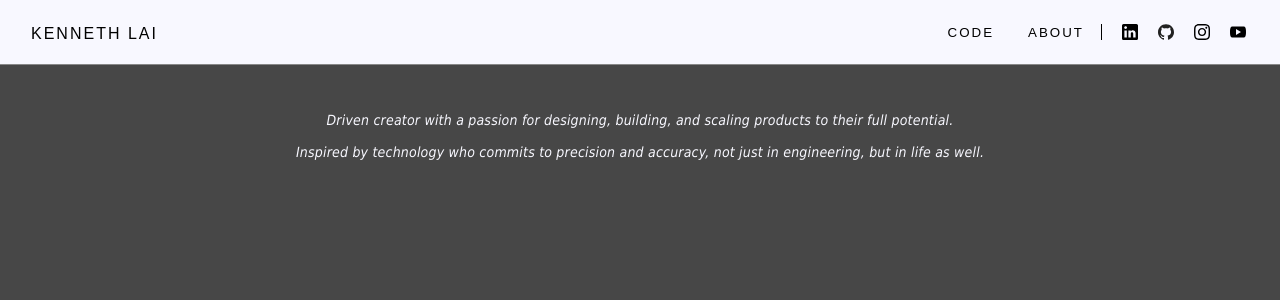
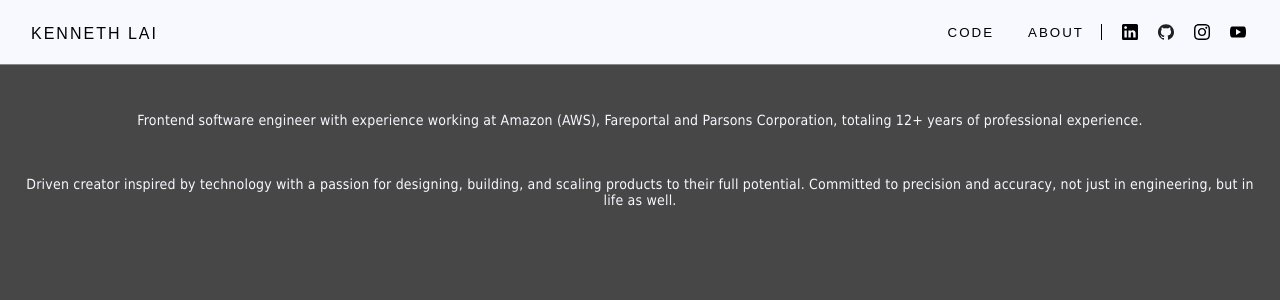
Before and after one commit to klnyc/Kenneth-Lai, a React (Create React App) app: page /about in a window 1280 px wide. Shown: the top 300 px of the page. Built offline with nearby package versions, Linux system fonts and the light colour scheme.

Commit message:
Add years of experience to About section

```diff
--- a/src/components/About.tsx
+++ b/src/components/About.tsx
@@ -2,12 +2,14 @@ export const About = (): JSX.Element => {
   return (
     <div id="about" className="section">
       <div>
-        Driven creator with a passion for designing, building, and scaling
-        products to their full potential.
+        Frontend software engineer with experience working at Amazon (AWS),
+        Fareportal and Parsons Corporation, totaling 12+ years of professional
+        experience.
       </div>
       <div>
-        Inspired by technology who commits to precision and accuracy, not just
-        in engineering, but in life as well.
+        Driven creator inspired by technology with a passion for designing,
+        building, and scaling products to their full potential. Committed to
+        precision and accuracy, not just in engineering, but in life as well.
       </div>
     </div>
   );
--- a/src/styles/about.css
+++ b/src/styles/about.css
@@ -1,10 +1,9 @@
 #about {
   display: flex;
   flex-direction: column;
-  gap: 16px;
+  gap: 48px;
   padding: 48px 24px;
   text-align: center;
   font-size: 14px;
   color: ghostwhite;
-  font-style: italic;
 }
```
